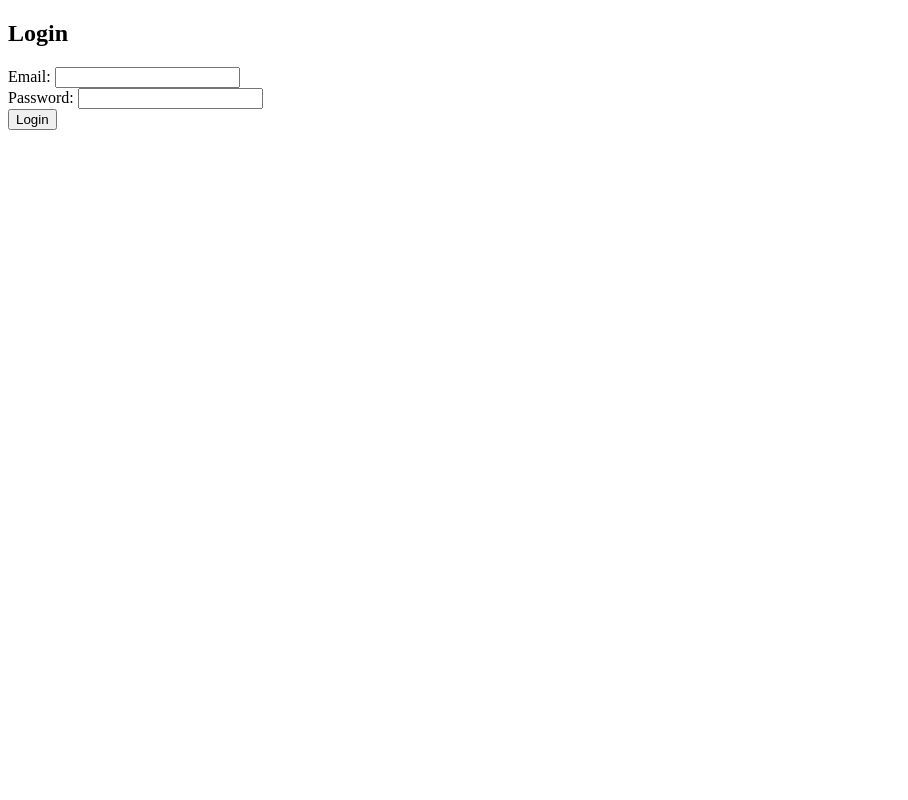
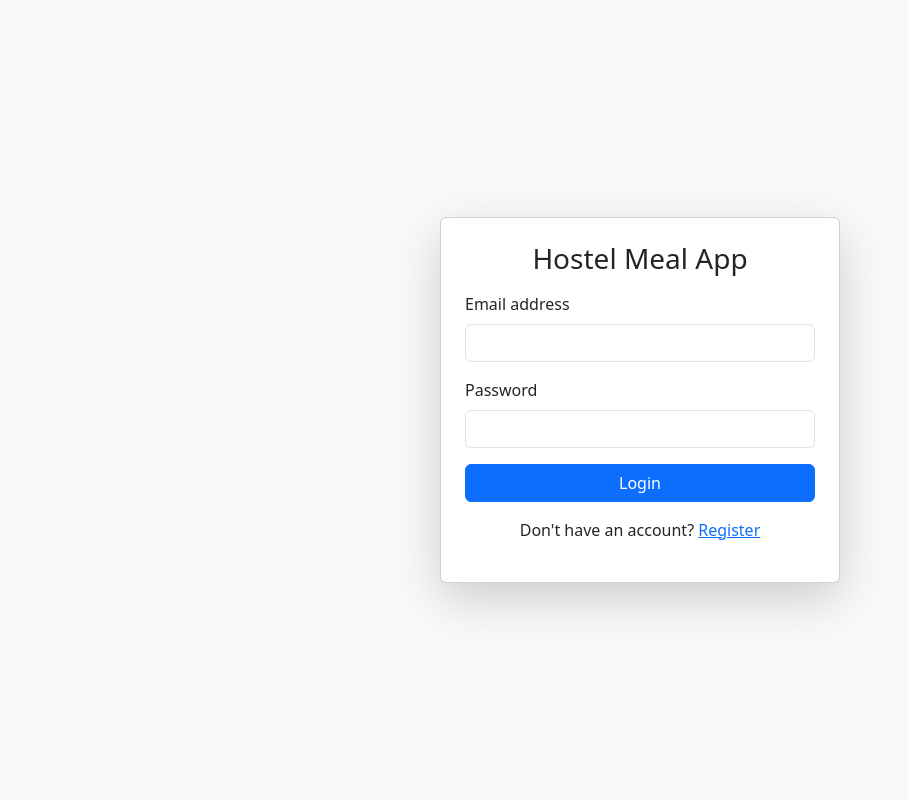
Before and after one commit to aloha17-light/hostel-meal-app, a Flask app: page /login in a window 1280 px wide. Shown: the whole page, without its empty margins (0-908 px from the left). Run offline with Flask 3, Linux system fonts and the light colour scheme.

Commit message:
Your update message here

```diff
--- a/templates/login.html
+++ b/templates/login.html
@@ -1,12 +1,32 @@
 <!DOCTYPE html>
-<html>
-<head><title>Login</title></head>
-<body>
-  <h2>Login</h2>
-  <form method="post">
-    Email: <input type="email" name="email"><br>
-    Password: <input type="password" name="password"><br>
-    <input type="submit" value="Login">
-  </form>
+<html lang="en">
+<head>
+    <meta charset="UTF-8">
+    <title>Login</title>
+    <!-- Bootstrap CDN -->
+    <link href="https://cdn.jsdelivr.net/npm/bootstrap@5.3.3/dist/css/bootstrap.min.css" rel="stylesheet">
+</head>
+<body class="bg-light d-flex align-items-center justify-content-center" style="height: 100vh;">
+
+    <div class="card p-4 shadow-lg" style="width: 400px;">
+        <h3 class="text-center mb-3">Hostel Meal App</h3>
+        <form method="POST">
+            <div class="mb-3">
+                <label for="email" class="form-label">Email address</label>
+                <input type="email" name="email" class="form-control" id="email" required>
+            </div>
+            <div class="mb-3">
+                <label for="password" class="form-label">Password</label>
+                <input type="password" name="password" class="form-control" id="password" required>
+            </div>
+            <div class="d-grid">
+                <button type="submit" class="btn btn-primary">Login</button>
+            </div>
+        </form>
+        <p class="mt-3 text-center">
+            Don't have an account? <a href="/register">Register</a>
+        </p>
+    </div>
+
 </body>
 </html>
```
